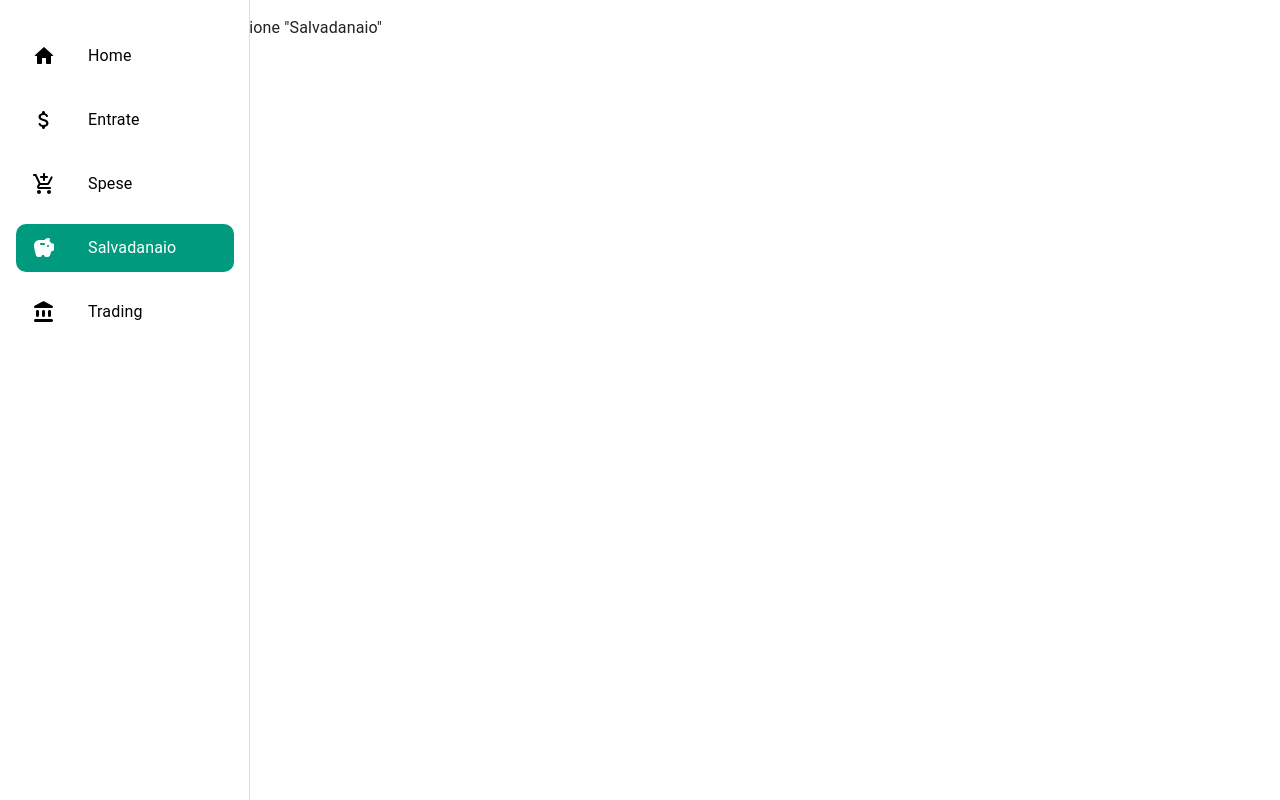
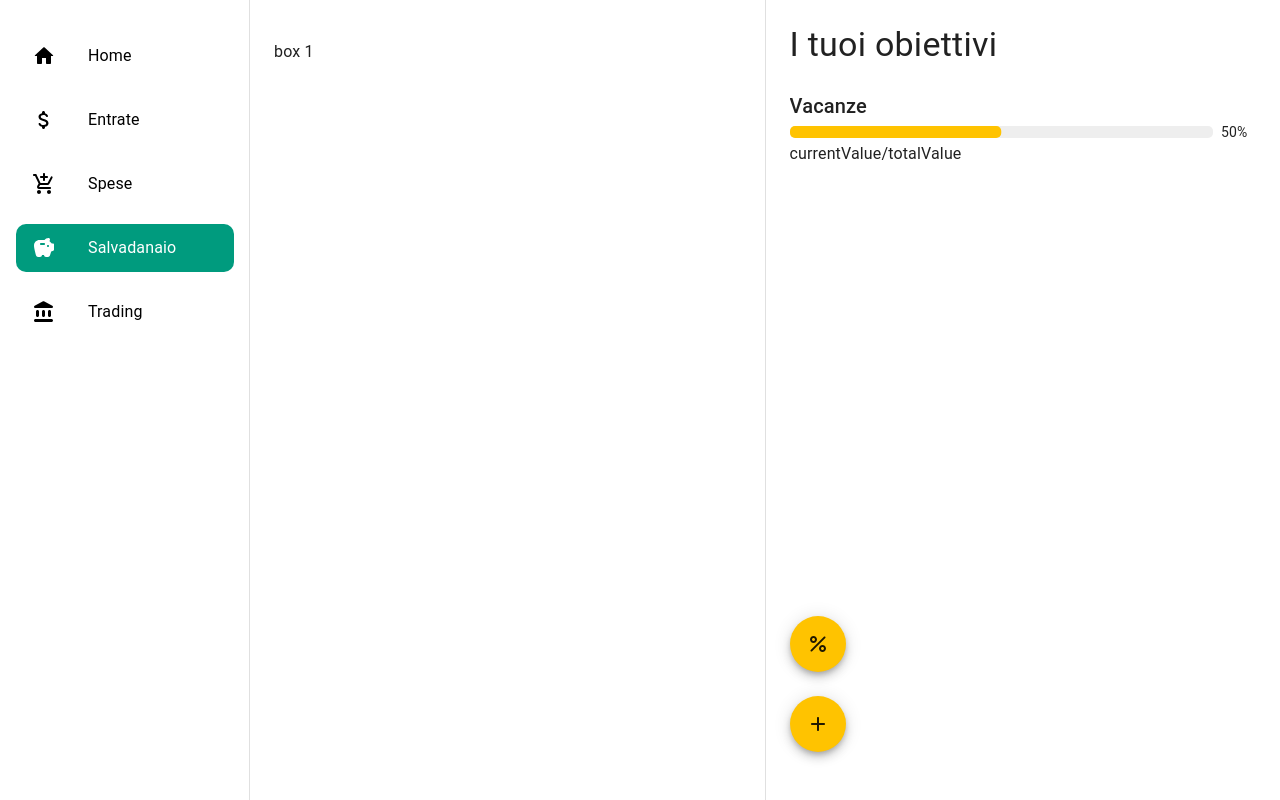
Before and after one commit to FLopriore/AssetFlow, a React (Vite) app in the folder client/: page /savings in a window 1280 px wide. Built offline with nearby package versions, Linux system fonts and the light colour scheme; no server answers; sample sign-in values are in the browser's storage.

Commit message:
added objectives section layout

```diff
--- a/client/src/components/Expense.jsx
+++ b/client/src/components/Expense.jsx
@@ -8,7 +8,7 @@ import TabPanel from '@mui/lab/TabPanel';
 import {ExpensePie} from './PieChart';
 import {getApi} from '../utils/api.utils';
 import {ExpenseAccordion}from './Accordion';
-import AddIcon from '@mui/icons-material/Add';
+import AddRoundedIcon from '@mui/icons-material/AddRounded';
 
 export default function Expense() {
     const [value, setValue] = useState('0');
@@ -85,7 +85,7 @@ export default function Expense() {
                                 position: 'absolute',
                                 top: '87vh'
                             }}>
-                                <AddIcon />
+                                <AddRoundedIcon />
                             </Fab>
                         </Box>
                     </TabPanel>
@@ -115,7 +115,7 @@ export default function Expense() {
                                 position: 'absolute',
                                 top: '87vh'
                             }}>
-                                <AddIcon />
+                                <AddRoundedIcon />
                             </Fab>
                         </Box>
                     </TabPanel>
--- a/client/src/components/Income.jsx
+++ b/client/src/components/Income.jsx
@@ -8,7 +8,7 @@ import TabPanel from '@mui/lab/TabPanel';
 import { IncomePie } from './PieChart';
 import {getApi} from '../utils/api.utils';
 import { IncomeAccordion } from './Accordion';
-import AddIcon from '@mui/icons-material/Add';
+import AddRoundedIcon from '@mui/icons-material/AddRounded';
 
 export default function Income() {
     const [value, setValue] = useState('0');
@@ -79,7 +79,7 @@ export default function Income() {
                                 position: 'absolute',
                                 top: '87vh'
                             }}>
-                                <AddIcon />
+                                <AddRoundedIcon />
                             </Fab>
                         </Box>
                     </TabPanel>
@@ -109,7 +109,7 @@ export default function Income() {
                                 position: 'absolute',
                                 top: '87vh'
                             }}>
-                                <AddIcon />
+                                <AddRoundedIcon />
                             </Fab>
                         </Box>
                     </TabPanel>
--- /dev/null
+++ b/client/src/components/LinearProgress.jsx
@@ -0,0 +1,37 @@
+import * as React from 'react';
+import PropTypes from 'prop-types';
+import { styled } from '@mui/material/styles';
+import LinearProgress, { linearProgressClasses } from '@mui/material/LinearProgress';
+import Typography from '@mui/material/Typography';
+import Box from '@mui/material/Box';
+
+const BorderLinearProgress = styled(LinearProgress)(() => ({
+    height: 12,
+    borderRadius: 5,
+    [`&.${linearProgressClasses.colorPrimary}`]: {
+      backgroundColor: '#eeeeee',
+    },
+    [`& .${linearProgressClasses.bar}`]: {
+      borderRadius: 5,
+      backgroundColor: '#FFC300',
+    },
+  }));
+
+BorderLinearProgress.propTypes = {
+    value: PropTypes.number.isRequired,
+};
+
+export default function SavingsProgress({value}) {
+    return (
+        <Box sx={{ display: 'flex', alignItems: 'center' }}>
+      <Box sx={{ width: '100%', mr: 1 }}>
+        <BorderLinearProgress variant="determinate" value={value}/>
+      </Box>
+      <Box sx={{ minWidth: 35 }}>
+        <Typography variant="body2">{`${Math.round(
+          value
+        )}%`}</Typography>
+      </Box>
+    </Box>
+    );
+}
--- a/client/src/components/Savings.jsx
+++ b/client/src/components/Savings.jsx
@@ -1,13 +1,42 @@
 import * as React from 'react';
 import Sidebar from './Sidebar';
-import { Box } from '@mui/material';
+import { Box, Typography, Fab } from '@mui/material';
+import AddRoundedIcon from '@mui/icons-material/AddRounded';
+import Divider from '@mui/material/Divider';
+import PercentRoundedIcon from '@mui/icons-material/PercentRounded';
+import SavingsProgress from './LinearProgress';
 
 export default function Savings() {
     return (
-        <Box className='outerbox'>
+        <Box className='window'>
             <Sidebar />
-            <Box className='innerbox'>
-                    <p>Questo è un placeholder per la sezione "Salvadanaio"</p>
+            <Box className='main-content' sx={{
+                display: 'flex', flexDirection: 'row',
+                width: '100%'}}>
+                <Box sx={{width: '50%', height: '100%', m: 3}}>
+                    <p>box 1</p>
+                </Box>
+                <Divider orientation="vertical" flexItem />
+                <Box sx={{width: '50%', height: '100%', m: 3, overflowY: 'auto'}}>
+                    <Typography variant='h4' sx={{mb: 3}}>I tuoi obiettivi</Typography>
+                    { /* TODO qui generare la lista a partire dall'array dei savings */}
+                    <Typography variant='h6'>Vacanze</Typography>
+                    <SavingsProgress value={50}/>
+                    <Typography variant='body1'>currentValue/totalValue</Typography>
+                    { /* TODO aggiustare l'hover dei FAB */}
+                    <Fab color='savings' sx={{
+                                position: 'absolute',
+                                top: '77vh',
+                            }}>
+                        <PercentRoundedIcon />
+                    </Fab>
+                    <Fab color='savings' sx={{
+                                position: 'absolute',
+                                top: '87vh'
+                            }}>
+                        <AddRoundedIcon />
+                    </Fab>
+                </Box>
             </Box>
         </Box>
     );
--- a/client/src/main.jsx
+++ b/client/src/main.jsx
@@ -15,6 +15,9 @@ export const theme = createTheme({
         secondary: {
             main: '#FF5747',
         },
+        savings: {
+            main: '#FFC300'
+        }
     },
 });
 
```
